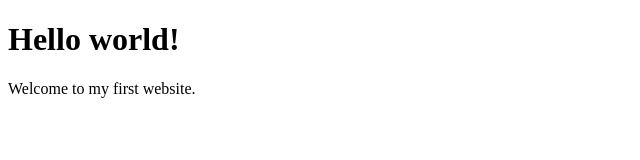
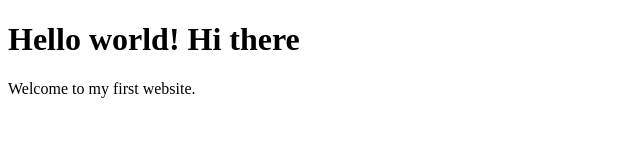
Before and after one commit to Noroff-FEU-Assignments/cross-course-project-Khintin, a plain HTML site: page index.html in a window 1280 px wide. Shown: the whole page, without its empty margins (0-640 px from the left). Drawn offline with Linux system fonts and the light colour scheme.

Commit message:
Update index.html

```diff
--- a/index.html
+++ b/index.html
@@ -4,7 +4,7 @@
     <title>My first websitess</title>
   </head>
   <body>
-    <h1>Hello world!</h1>
+    <h1>Hello world! Hi there</h1>
     <p>Welcome to my first website.</p>
   </body>
 </html>
```
